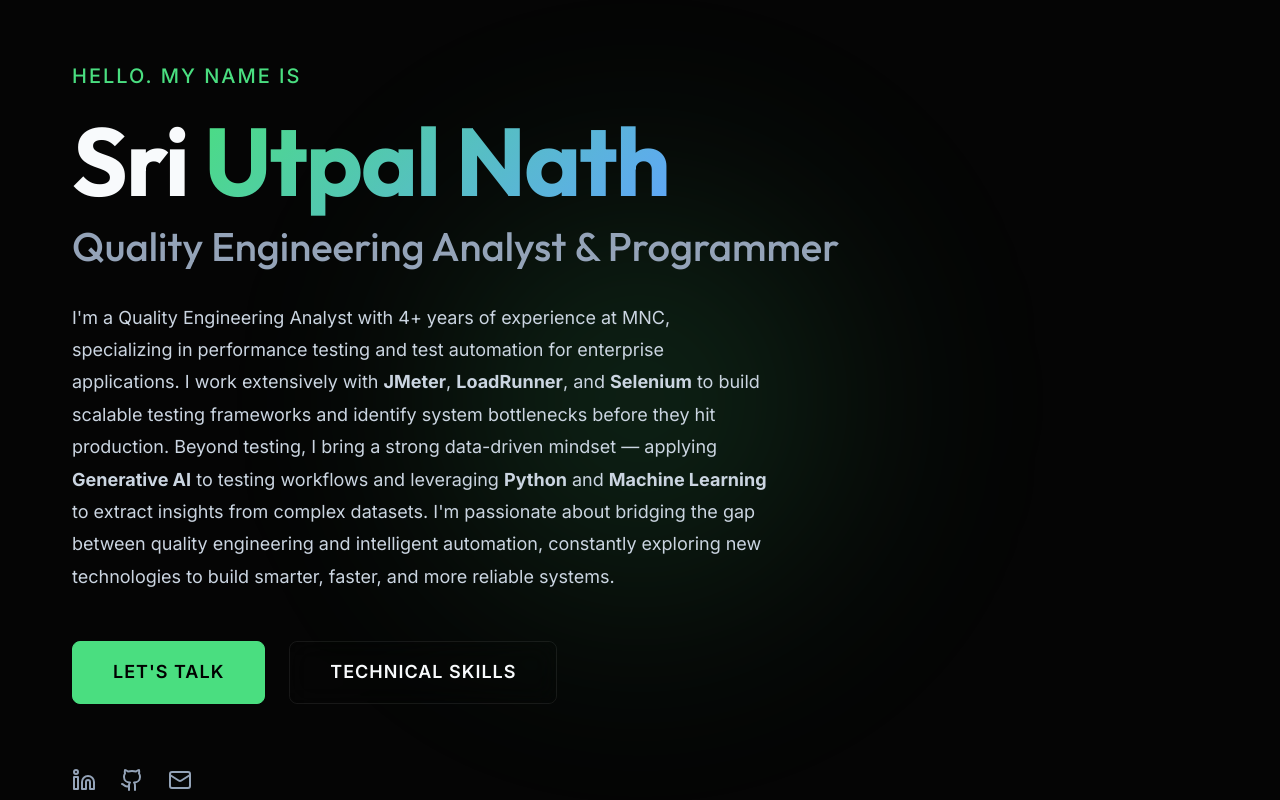
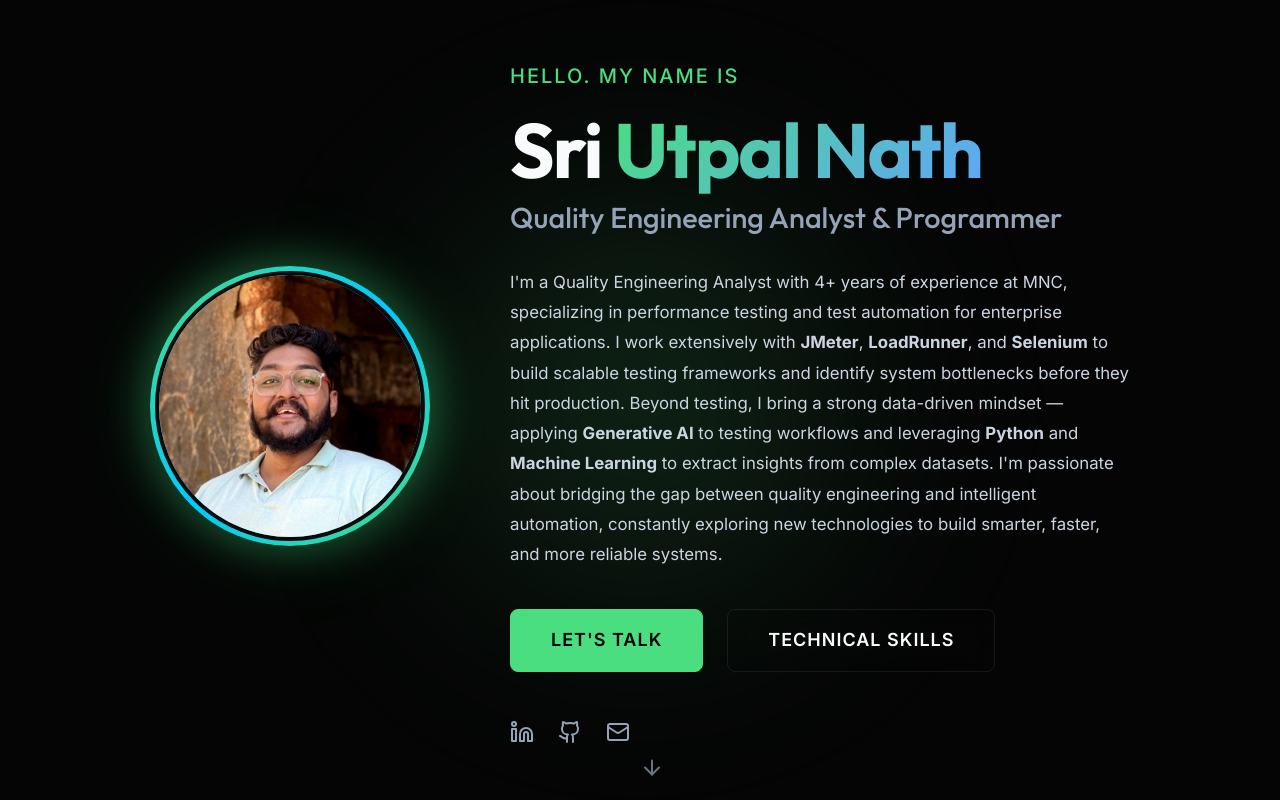
Before and after one commit to sritupal/Utpal_Portfolio, a React (Vite) app: page / in a window 1280 px wide. Shown: the top 800 px of the page. Built offline with nearby package versions, Linux system fonts and the light colour scheme.

Commit message:
update-profile-and-layout

```diff
--- a/src/components/Hero.css
+++ b/src/components/Hero.css
@@ -10,13 +10,47 @@
 
 .hero-container {
   display: flex;
-  justify-content: space-between;
+  justify-content: center;
   align-items: center;
+  gap: 5rem;
   width: 100%;
 }
 
+/* ── Profile Image ── */
+.hero-image-wrapper {
+  flex-shrink: 0;
+  display: flex;
+  align-items: center;
+  justify-content: center;
+}
+
+.hero-image-ring {
+  width: 280px;
+  height: 280px;
+  border-radius: 50%;
+  padding: 5px;
+  background: linear-gradient(135deg, var(--primary), #00c9ff, var(--primary));
+  box-shadow: 0 0 40px var(--primary-glow), 0 0 80px rgba(0, 255, 136, 0.1);
+  animation: ring-pulse 3s ease-in-out infinite;
+}
+
+@keyframes ring-pulse {
+  0%, 100% { box-shadow: 0 0 40px var(--primary-glow), 0 0 80px rgba(0, 255, 136, 0.1); }
+  50%       { box-shadow: 0 0 60px var(--primary-glow), 0 0 120px rgba(0, 255, 136, 0.2); }
+}
+
+.hero-profile-img {
+  width: 100%;
+  height: 100%;
+  border-radius: 50%;
+  object-fit: cover;
+  object-position: center top;
+  border: 4px solid var(--bg-main, #0a0a0f);
+}
+
+/* ── Content ── */
 .hero-content {
-  max-width: 800px;
+  max-width: 650px;
   z-index: 10;
 }
 
@@ -30,31 +64,31 @@
 }
 
 .hero-title {
-  font-size: clamp(3rem, 8vw, 6rem);
+  font-size: clamp(2.5rem, 6vw, 5rem);
   margin-bottom: 0.5rem;
   line-height: 1.1;
   letter-spacing: -2px;
 }
 
 .hero-subtitle {
-  font-size: clamp(1.5rem, 4vw, 2.5rem);
+  font-size: clamp(1.1rem, 3vw, 1.8rem);
   color: var(--text-muted);
   margin-bottom: 2rem;
   font-weight: 500;
 }
 
 .hero-description {
-  font-size: 1.125rem;
+  font-size: 1.05rem;
   color: #cbd5e1;
-  max-width: 700px;
-  margin-bottom: 3rem;
+  max-width: 620px;
+  margin-bottom: 2.5rem;
   line-height: 1.8;
 }
 
 .hero-actions {
   display: flex;
   gap: 1.5rem;
-  margin-bottom: 4rem;
+  margin-bottom: 3rem;
 }
 
 .btn {
@@ -119,7 +153,29 @@
   opacity: 0.7;
 }
 
-@media (max-width: 768px) {
+/* ── Responsive ── */
+@media (max-width: 900px) {
+  .hero-container {
+    flex-direction: column;
+    gap: 2.5rem;
+    text-align: center;
+  }
+
+  .hero-image-ring {
+    width: 200px;
+    height: 200px;
+  }
+
+  .hero-actions {
+    justify-content: center;
+  }
+
+  .hero-socials {
+    justify-content: center;
+  }
+}
+
+@media (max-width: 480px) {
   .hero-actions {
     flex-direction: column;
   }
--- a/src/components/Hero.jsx
+++ b/src/components/Hero.jsx
@@ -7,6 +7,23 @@ const Hero = () => {
   return (
     <section id="home" className="hero-section">
       <div className="container hero-container">
+        {/* Profile Picture - Left Side */}
+        <motion.div
+          className="hero-image-wrapper"
+          initial={{ opacity: 0, x: -40 }}
+          animate={{ opacity: 1, x: 0 }}
+          transition={{ duration: 0.9 }}
+        >
+          <div className="hero-image-ring">
+            <img
+              src={`${import.meta.env.BASE_URL}images/Profile.jpeg`}
+              alt="Sri Utpal Nath"
+              className="hero-profile-img"
+            />
+          </div>
+        </motion.div>
+
+        {/* Content - Right Side */}
         <motion.div
           className="hero-content"
           initial={{ opacity: 0, y: 30 }}
@@ -37,7 +54,7 @@ const Hero = () => {
             animate={{ opacity: 1 }}
             transition={{ delay: 0.6, duration: 0.8 }}
           >
-            Quality Engineering Analyst & Programmer
+            Quality Engineering Analyst &amp; Programmer
           </motion.h2>
 
           <motion.p
```
Also changed, not shown: public/images/Profile.jpeg (added).
